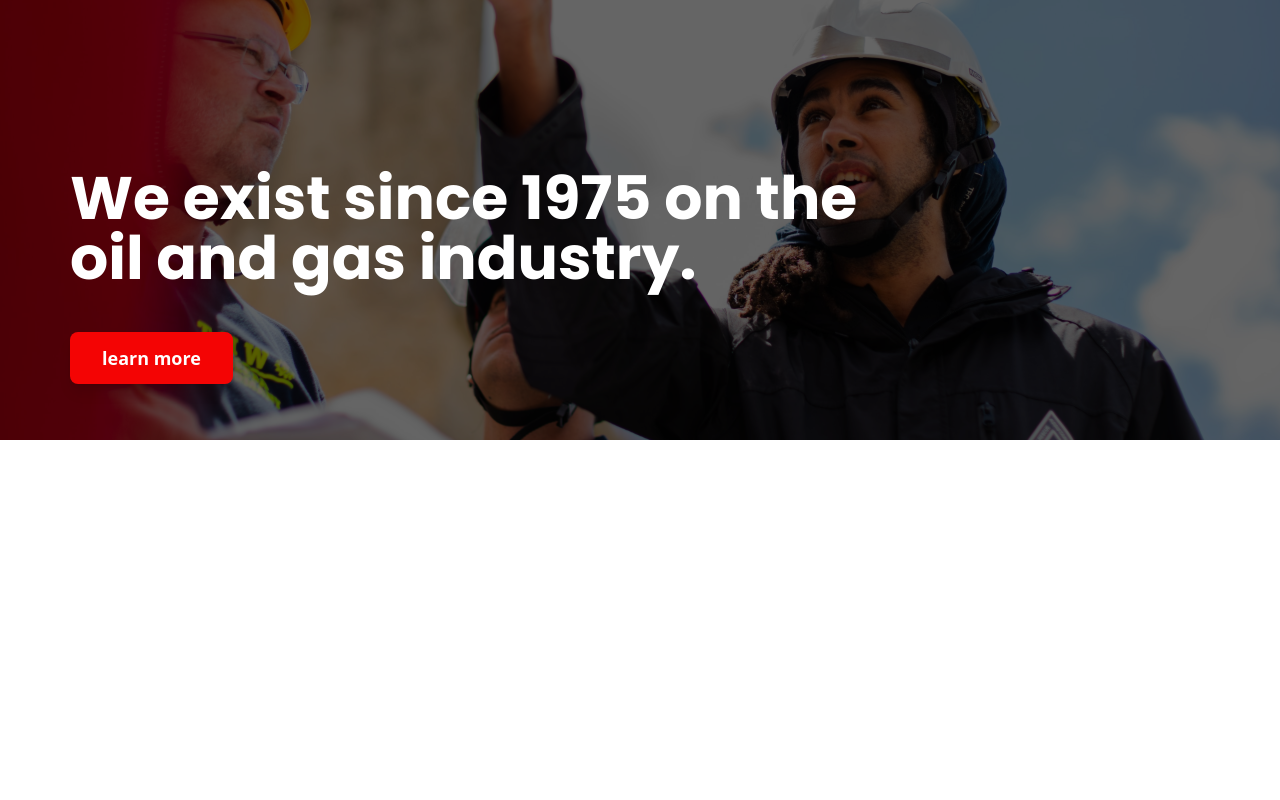
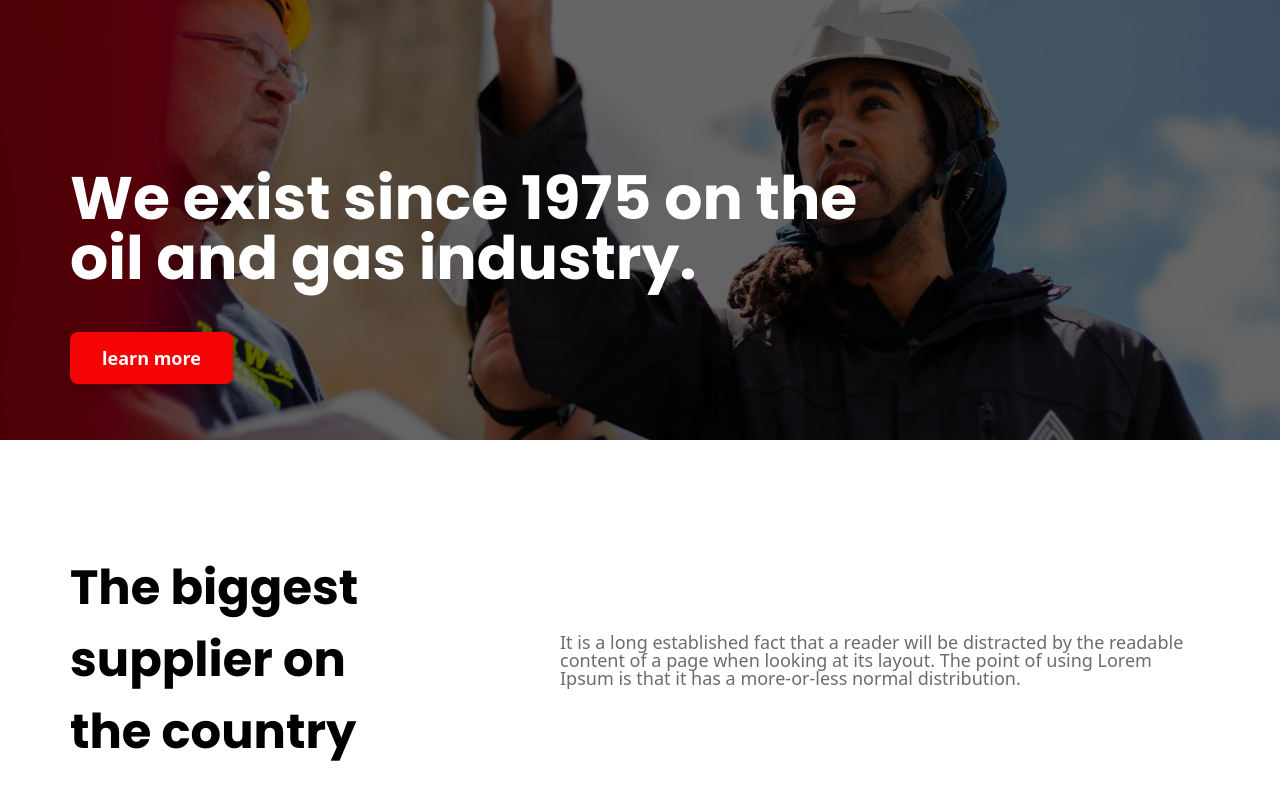
Before and after one commit to mahmudashif/Petroil, a React (Vite) app: page / in a window 1280 px wide. Shown: the part 226-1026 px from the top of the page. Before the commit the page ends 800 px from the top, so only its background shows below. Built offline with nearby package versions, Linux system fonts and the light colour scheme.

Commit message:
feat: supplier part added

```diff
--- a/src/App.jsx
+++ b/src/App.jsx
@@ -2,6 +2,7 @@ import "./App.css";
 import Navbar from "./Components/Layout/Navbar";
 import Topbar from "./Components/Layout/Topbar";
 import Hero from "./Components/Section/Hero";
+import Supplier from "./Components/Section/Supplier";
 
 function App() {
   return (
@@ -9,6 +10,7 @@ function App() {
       <Topbar />
       <Navbar />
       <Hero />
+      <Supplier />
     </>
   );
 }
--- /dev/null
+++ b/src/Components/Section/Supplier.jsx
@@ -0,0 +1,18 @@
+import React from "react";
+
+const Supplier = () => {
+  return (
+    <div className="max-w-max-width mx-auto flex items-center justify-between mt-28 mb-28">
+      <h2 className="font-bold font-poppins text-5xl leading-[72px] w-[350px]">
+        The biggest supplier on the country
+      </h2>
+      <p className="font-medium text-lg leading-[100%] w-[650px] text-[#6C6C6C]">
+        It is a long established fact that a reader will be distracted by the
+        readable content of a page when looking at its layout. The point of
+        using Lorem Ipsum is that it has a more-or-less normal distribution.
+      </p>
+    </div>
+  );
+};
+
+export default Supplier;
```
